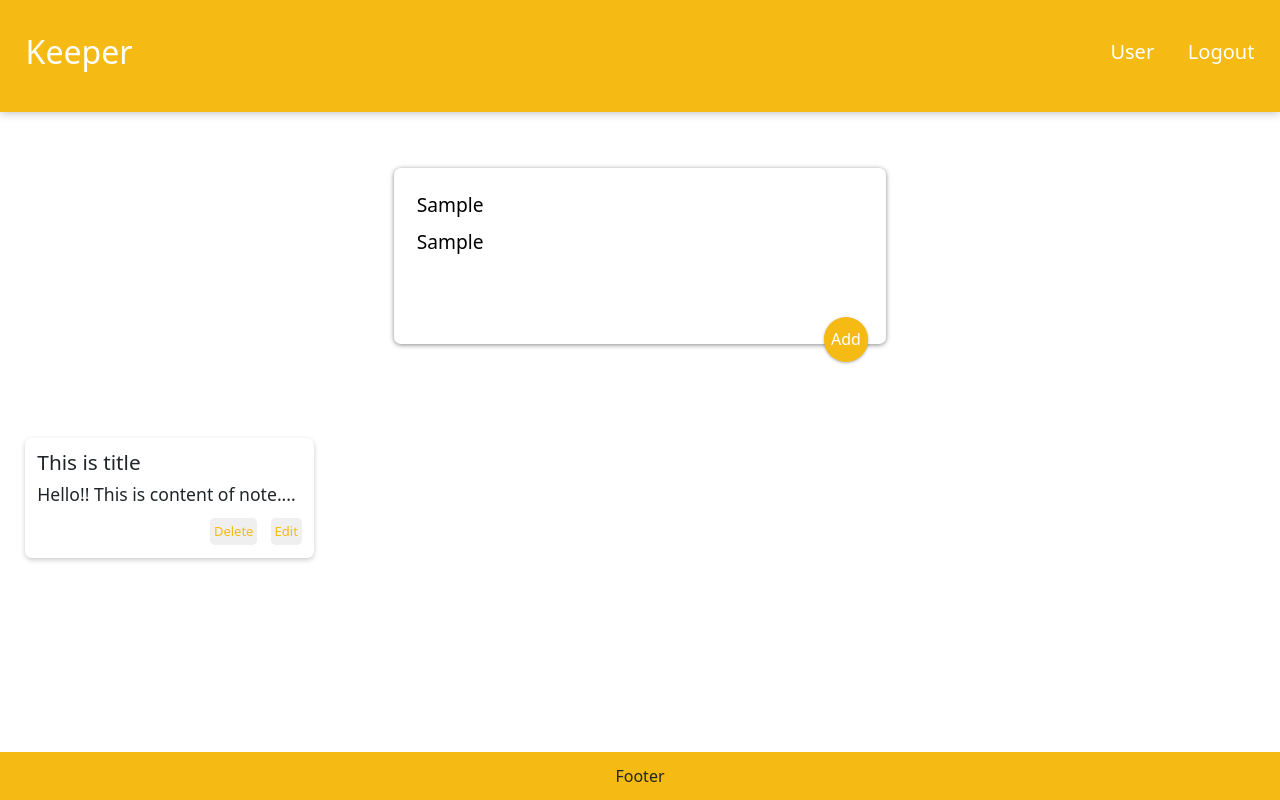
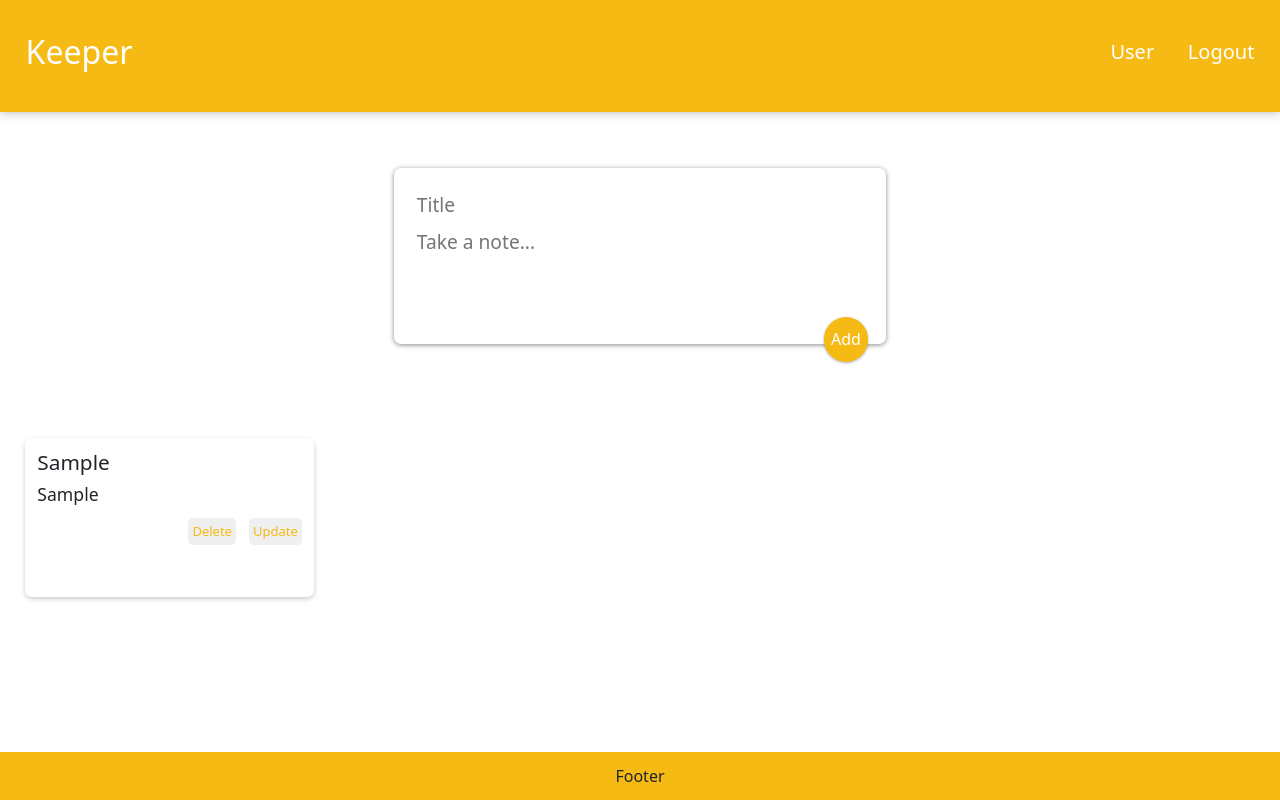
Before and after one commit to tarunboricha/React-Keeper, a React (Create React App) app: page / in a window 1280 px wide. Both pictures are taken after typing "Sample", "Sample" into the empty fields and a click on the button "Add". Built offline with nearby package versions, Linux system fonts and the light colour scheme.

Commit message:
Add functionality

```diff
--- a/src/App.js
+++ b/src/App.js
@@ -1,4 +1,4 @@
-import React from "react";
+import React, { useState } from "react";
 import Header from "./components/Header"
 import CreateArea from "./components/CreateArea";
 import Note from "./components/Note";
@@ -6,13 +6,24 @@ import Footer from "./components/Footer";
 
 function App() {
 
+const [notes, setNotes] = useState([]);
+
+const addNote = (newNote) => {
+  setNotes(prevNotes => [...prevNotes, newNote]);
+};
+
   return (
-    <div className="App" style={{ position: 'relative', minHeight: '100vh' }}>
+    <div className="App">
       <Header></Header>
-      <CreateArea></CreateArea>
-      <div className="row align-items-start" style={{ width: '98%', margin: '0 1%' }}>
-        <Note></Note>
+
+      <CreateArea onAdd={addNote}> </CreateArea>
+
+      <div className="row align-item-start" style={{ width: '98%', margin: '0 1%', minHeight: '23vh' }}>
+      {notes.map((note, index) => (
+        <Note key={index} title={note.title} content={note.content} />
+      ))}
       </div>
+
       <Footer></Footer>
     </div>
   );
--- a/src/components/CreateArea.js
+++ b/src/components/CreateArea.js
@@ -1,13 +1,24 @@
-import React from "react";
+import React, {useState} from "react";
 
-function CreateArea() {
+function CreateArea({onAdd}) {
+    const [note, setNote] = useState({ title: "", content: ''});
+
+    const handleChange = (event) => {
+        const {name, value} = event.target;
+        setNote ((prevNote) => ({...prevNote, [name]: value}));
+    };
+
+    const handleClick =() => {
+        onAdd(note);
+        setNote({title: "", content: "" })
+    }
 
     return (
-        <div className="create-area">
-            <input type="text" placeholder="Title" id="title" />
-            <textarea placeholder="Take a note..." id="content" name="" rows="3"></textarea>
-            <button>Add</button>
-        </div>
+        <div class="create-area">
+        <input onChange={handleChange} name="title" value={note.title} type="text" placeholder="Title"/>
+        <textarea onChange={handleChange} value={note.content} placeholder="Take a note..." name="content" rows="3"></textarea>
+        <button onClick={handleClick}>Add</button>
+    </div>
     );
 }
 
--- a/src/components/Note.js
+++ b/src/components/Note.js
@@ -1,14 +1,13 @@
 import React from "react";
 
-function Note() {
-
+function Note({ title, content }) {
     return (
-        <div className="col-sm-3 note" style={{ width: '23%', maxWidth: '100%' }}>
-            <h1>This is title</h1>
-            <p>Hello!! This is content of note....</p>
-            <button>Edit</button>
-            <button>Delete</button>
-        </div>
+        <div class="note col-sm-3" style={{width:'23%', maxWidth:'100%'}}>
+        <h1> {title} </h1>
+        <p> {content} </p>
+        <button> Update </button>
+        <button> Delete </button>
+    </div>
     );
 };
 
```
